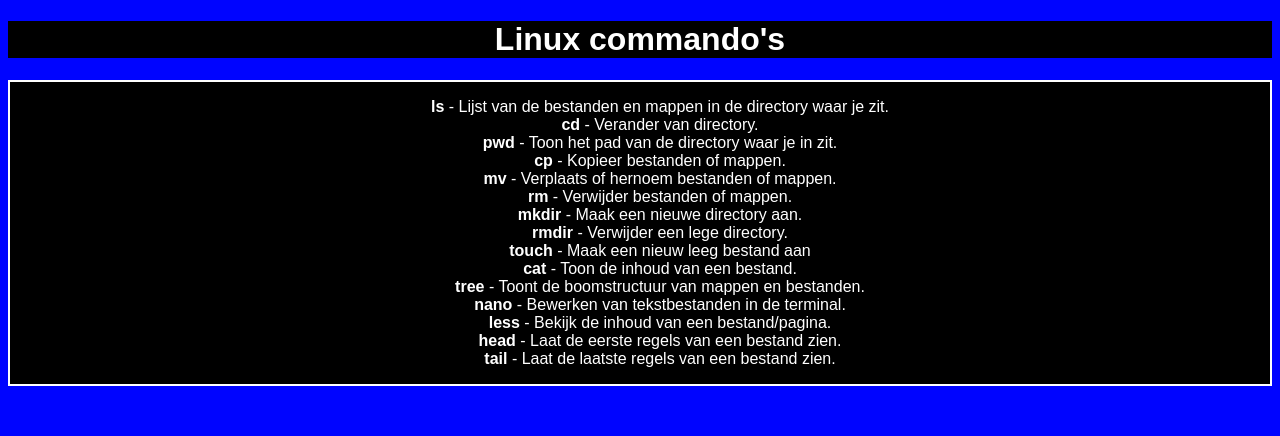
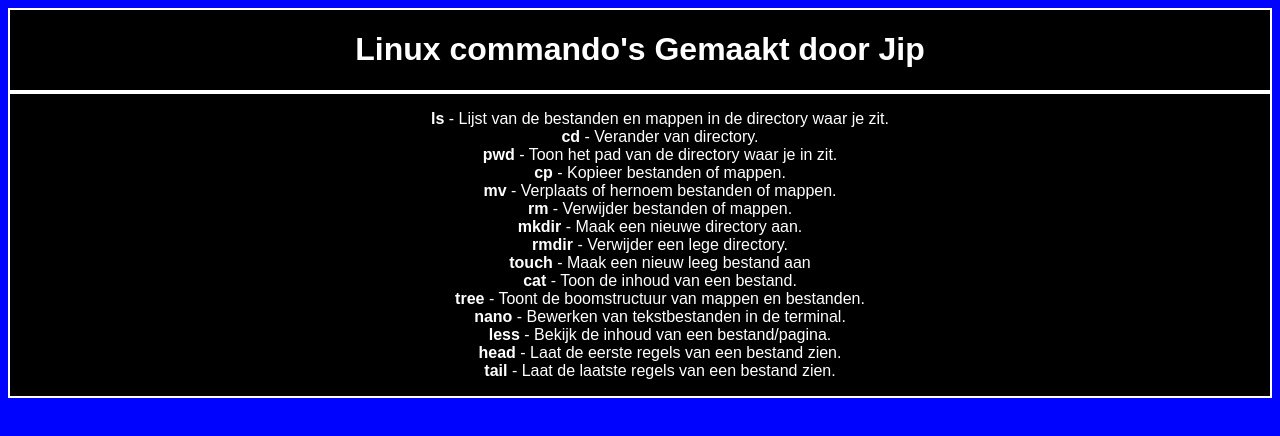
Before and after one commit to Jxrjr/Week-5, a plain HTML site: page index.html in a window 1280 px wide. Drawn offline with Linux system fonts and the light colour scheme.

Commit message:
Title aanpassing

```diff
--- a/index.html
+++ b/index.html
@@ -9,7 +9,7 @@
 <body>
 
     <div class="title-container">
-    <h1>Linux commando's</h1>
+    <h1>Linux commando's Gemaakt door Jip</h1>
     </div>
 
 
--- a/style.css
+++ b/style.css
@@ -11,6 +11,7 @@ body {
     color: white;
     background-color: black;
     text-align: center;
+    border: white solid 2px;
 }
 
 .commands-container {
```
